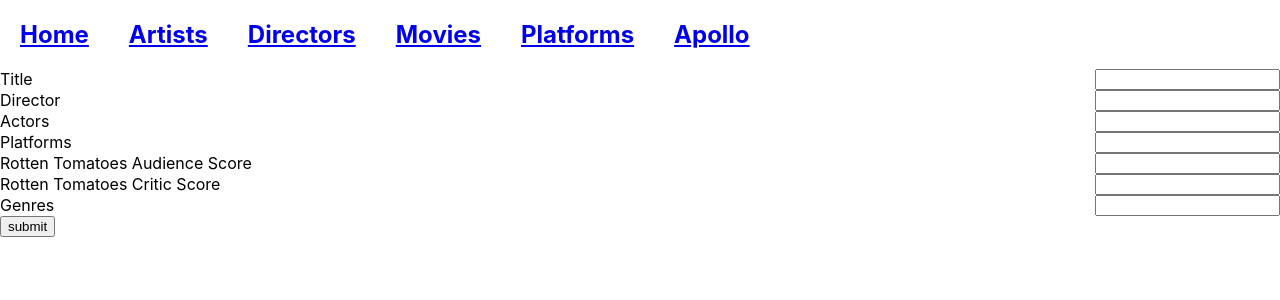
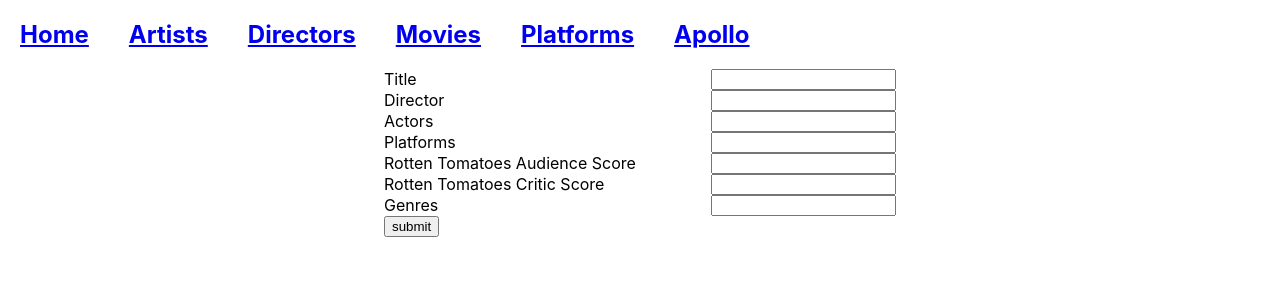
Before and after one commit to LoganLeopold/graphql_front, a React (Create React App) app: page /movie/update/1 in a window 1280 px wide. Shown: the top 300 px of the page. Built offline with nearby package versions, Linux system fonts and the light colour scheme; no server answers.

Commit message:
css save

```diff
--- a/src/App.css
+++ b/src/App.css
@@ -43,7 +43,10 @@ nav > * {
 }
 
 /* Movie Update */
-.movie-update
+.movie-update {
+  display: flex;
+  justify-content: center;
+}
 
 .movie-update form {
   width: 40%
```
